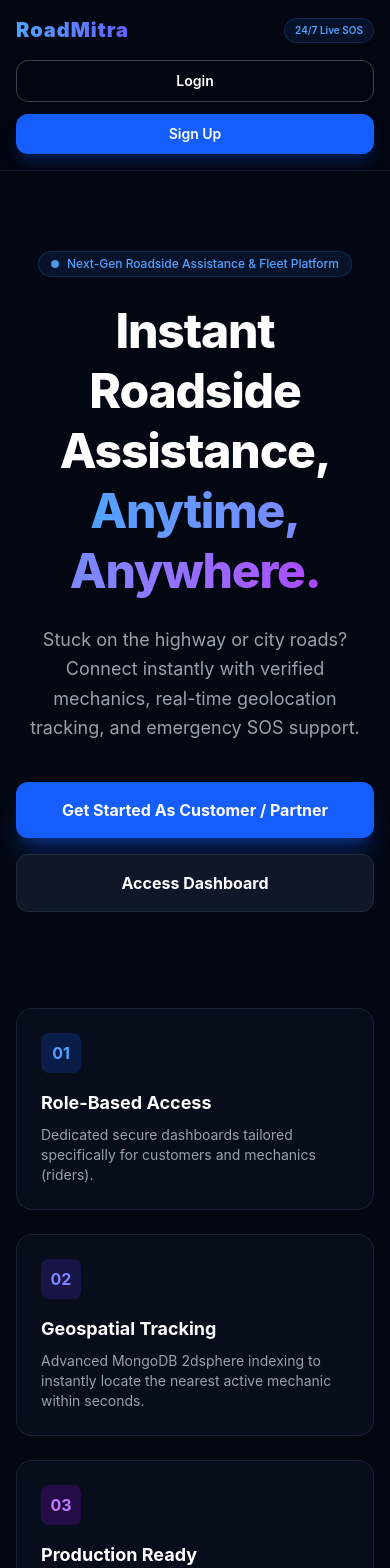
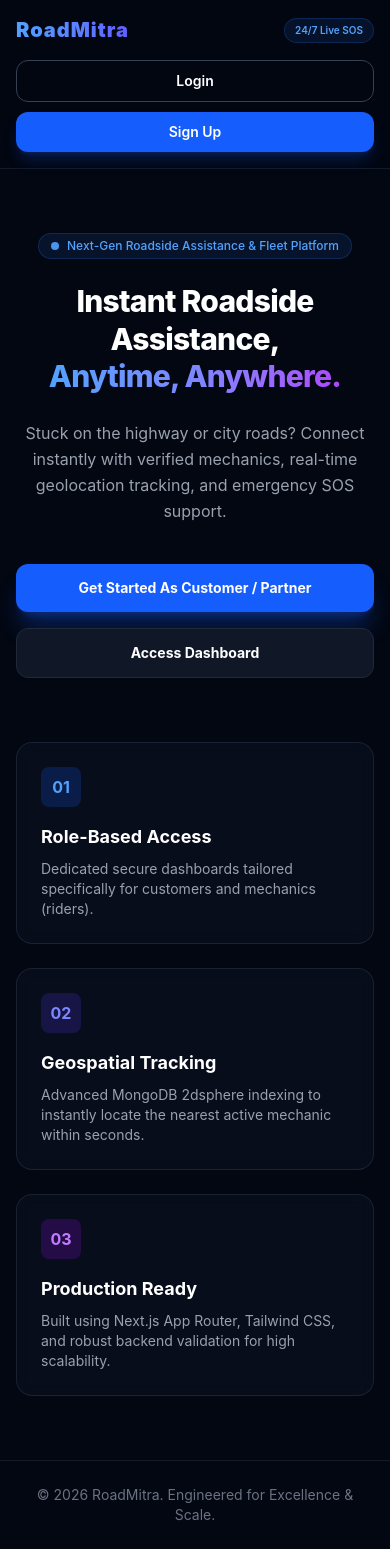
Before and after one commit to himanshudubey7778/RoadMitra, a Next.js app: page / in a window 390 px wide. Shown: the top 1568 px of the page. Built offline with nearby package versions, Linux system fonts and the light colour scheme.

Commit message:
fix mobile navbar and hero buttons layout responsiveness

```diff
--- a/app/page.js
+++ b/app/page.js
@@ -14,7 +14,8 @@ export default function Home() {
           </span>
         </div>
 
-        <div className="flex flex-col gap-3 w-full sm:w-auto sm:flex-row sm:gap-4">
+        {/* Navbar Buttons Fixed for Mobile */}
+        <div className="flex flex-col sm:flex-row gap-2.5 w-full sm:w-auto sm:gap-4">
           <Link
             href="/login"
             className="w-full text-center px-5 py-2.5 rounded-xl text-sm font-semibold border border-gray-700 hover:border-blue-500 hover:bg-blue-600/10 transition-all sm:w-auto"
@@ -31,41 +32,42 @@ export default function Home() {
       </header>
 
       {/* Hero Section */}
-      <main className="flex flex-col items-center text-center px-4 py-20 max-w-5xl mx-auto">
+      <main className="flex flex-col items-center text-center px-4 py-16 sm:py-20 max-w-5xl mx-auto">
         <div className="inline-flex items-center gap-2 px-3 py-1 rounded-full bg-blue-500/10 border border-blue-500/20 text-blue-400 text-xs font-medium mb-6">
           <span className="w-2 h-2 rounded-full bg-blue-400 animate-pulse"></span>
           Next-Gen Roadside Assistance & Fleet Platform
         </div>
 
-        <h2 className="text-5xl md:text-6xl font-extrabold tracking-tight leading-tight mb-6">
+        <h2 className="text-3xl sm:text-5xl md:text-6xl font-extrabold tracking-tight leading-tight mb-6">
           Instant Roadside Assistance, <br />
           <span className="bg-gradient-to-r from-blue-400 via-indigo-400 to-purple-500 bg-clip-text text-transparent">
             Anytime, Anywhere.
           </span>
         </h2>
 
-        <p className="text-gray-400 max-w-2xl text-lg mb-10 leading-relaxed">
+        <p className="text-gray-400 max-w-2xl text-base sm:text-lg mb-10 leading-relaxed">
           Stuck on the highway or city roads? Connect instantly with verified
           mechanics, real-time geolocation tracking, and emergency SOS support.
         </p>
 
-        <div className="flex flex-col gap-4 w-full justify-center sm:flex-row">
+        {/* Hero Section Buttons Fixed for Mobile */}
+        <div className="flex flex-col sm:flex-row gap-4 w-full justify-center sm:w-auto">
           <Link
             href="/signup"
-            className="w-full px-8 py-4 bg-blue-600 hover:bg-blue-500 rounded-xl font-bold text-base shadow-xl shadow-blue-600/30 transition-all transform hover:-translate-y-0.5 sm:w-auto"
+            className="w-full sm:w-auto px-6 sm:px-8 py-3.5 sm:py-4 bg-blue-600 hover:bg-blue-500 rounded-xl font-bold text-sm sm:text-base shadow-xl shadow-blue-600/30 transition-all text-center"
           >
             Get Started As Customer / Partner
           </Link>
           <Link
             href="/login"
-            className="w-full px-8 py-4 bg-gray-900 hover:bg-gray-800 border border-gray-800 rounded-xl font-bold text-base transition-all sm:w-auto"
+            className="w-full sm:w-auto px-6 sm:px-8 py-3.5 sm:py-4 bg-gray-900 hover:bg-gray-800 border border-gray-800 rounded-xl font-bold text-sm sm:text-base transition-all text-center"
           >
             Access Dashboard
           </Link>
         </div>
 
         {/* Feature Highlights Grid */}
-        <div className="grid grid-cols-1 md:grid-cols-3 gap-6 mt-24 text-left w-full">
+        <div className="grid grid-cols-1 md:grid-cols-3 gap-6 mt-16 sm:mt-24 text-left w-full">
           <div className="p-6 rounded-2xl bg-gray-900/40 border border-gray-800/80 backdrop-blur-sm">
             <div className="w-10 h-10 rounded-lg bg-blue-600/20 flex items-center justify-center text-blue-400 font-bold mb-4">
               01
@@ -102,7 +104,7 @@ export default function Home() {
       </main>
 
       {/* Footer */}
-      <footer className="text-center py-6 text-gray-500 text-sm border-t border-gray-800/60">
+      <footer className="text-center py-6 text-gray-500 text-sm border-t border-gray-800/60 px-4">
         © 2026 RoadMitra. Engineered for Excellence & Scale.
       </footer>
     </div>
```
